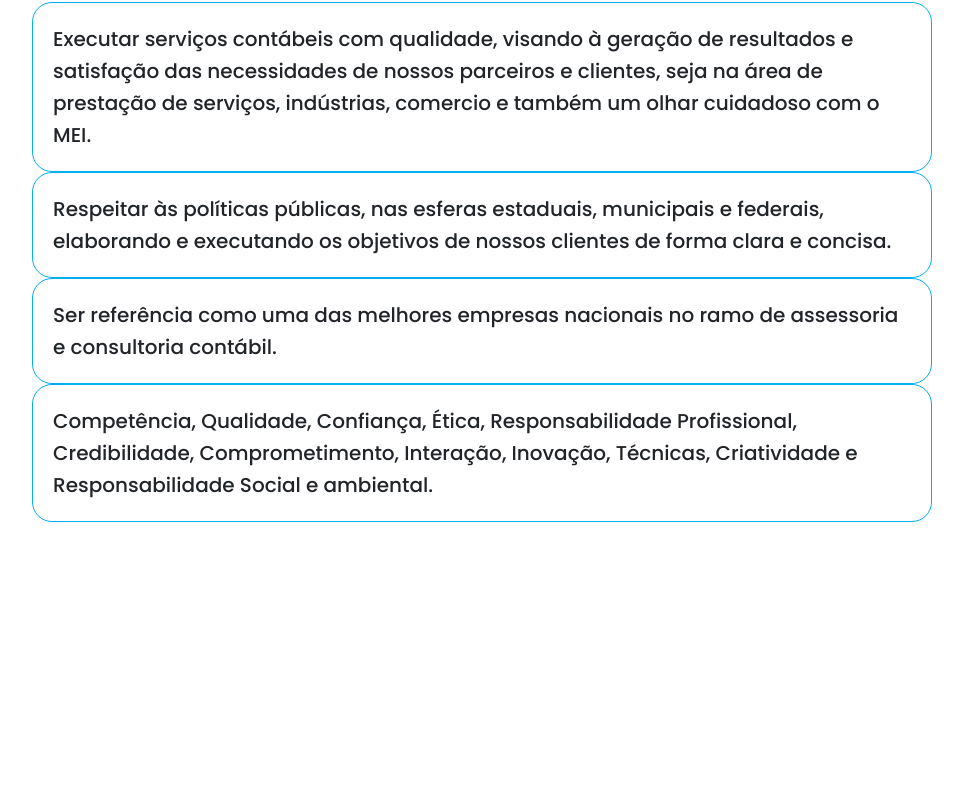
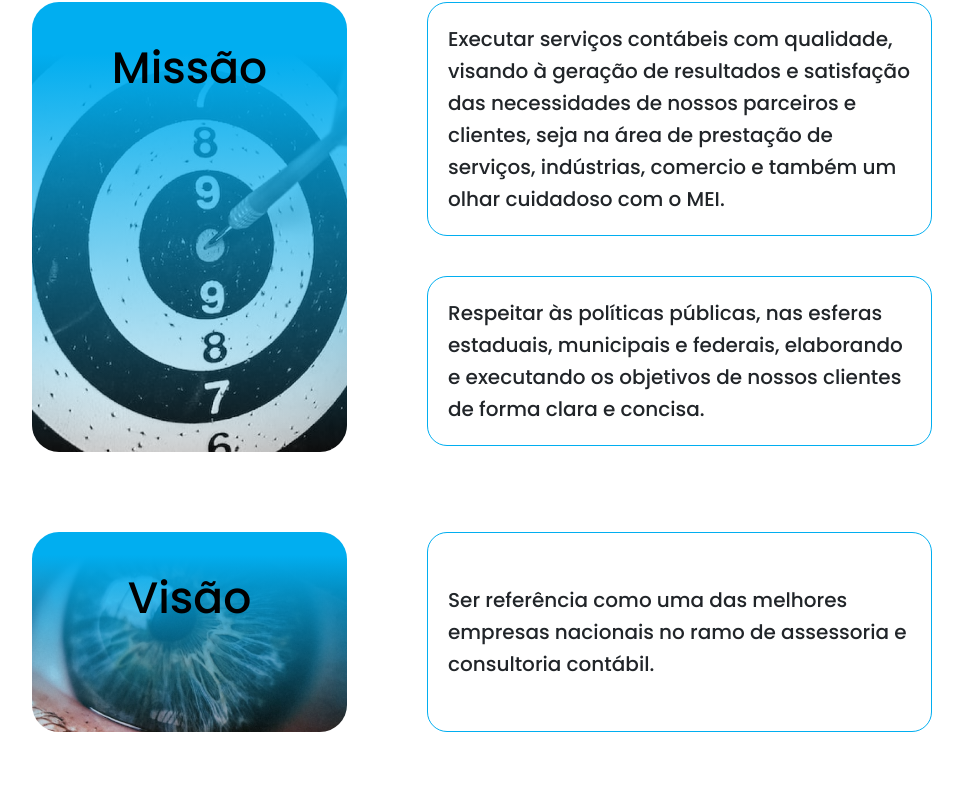
Before and after one commit to M1SS1NGHU3S/notekTemp, a React (Create React App) app: page /sobre in a window 1280 px wide. Shown: the part 2871-3681 px from the top of the page, without its empty margins (158-1121 px from the left). Before the commit the page ends 3393 px from the top, so only its background shows below. Built offline with nearby package versions, Linux system fonts and the light colour scheme.

Commit message:
SobreMissao adicionado

```diff
--- a/src/components/TextBox.css
+++ b/src/components/TextBox.css
@@ -1,8 +1,7 @@
 .text-box {
     padding: 20px;
-    width: inherit;
-    height: inherit;
     display: inline-grid;
     justify-content: center;
     align-items: center;
+    align-content: center;
 }
--- a/src/components/TextBox.js
+++ b/src/components/TextBox.js
@@ -1,10 +1,14 @@
 import "./TextBox.css"
 
 function TextBox(props) {
+    const boxSize = {
+        height: props.style.height,
+        width: props.style.width
+    }
     const paragraphs = props.paragraphs.map((value) => <h3>{value}</h3>);
 
     return (
-        <div className="blue-border text-box">
+        <div className="blue-border text-box" style={boxSize}>
             {paragraphs}
         </div>
     )
--- a/src/index.css
+++ b/src/index.css
@@ -64,12 +64,6 @@ h3 {
     font-size: 18px;
 }
 
-@media (max-width: 800px) {
-    .text-box {
-        height: auto;
-    }
-}
-
 .column {
     float: left;
     height: fit-content;
@@ -83,6 +77,12 @@ h3 {
 
 .mobile {
     display: none;
+}
+
+@media (max-width: 800px) {
+    .text-box {
+        height: auto;
+    }
 }
 
 
--- a/src/sections/SobreBase.js
+++ b/src/sections/SobreBase.js
@@ -17,12 +17,16 @@ function SobreBase() {
             "precisar."
         ]
     ]
+    const textboxStyle = {
+        width: "inherit",
+        height: "inherit"
+    };
 
     return (
         <section className="sobre-base">
             <div className="sobre-base--container notek-container desktop">
                 <div className="sobre-base--item">
-                    <TextBox paragraphs={textboxContent[0]} />
+                    <TextBox paragraphs={textboxContent[0]} style={textboxStyle} />
                 </div>
                 <div className="sobre-base--item">
                     <LargeImgBox bgImage={img1} />
@@ -31,7 +35,7 @@ function SobreBase() {
                     <LargeImgBox bgImage={img2} />
                 </div>
                 <div className="sobre-base--item">
-                    <TextBox paragraphs={textboxContent[1]} />
+                    <TextBox paragraphs={textboxContent[1]} style={textboxStyle} />
                 </div>
             </div>
 
@@ -40,13 +44,13 @@ function SobreBase() {
                     <LargeImgBox bgImage={img1} />
                 </div>
                 <div className="sobre-base--item item-text">
-                    <TextBox paragraphs={textboxContent[0]} />
+                    <TextBox paragraphs={textboxContent[0]} style={textboxStyle} />
                 </div>
                 <div className="sobre-base--item item-img">
                     <LargeImgBox bgImage={img2} />
                 </div>
                 <div className="sobre-base--item item-text">
-                    <TextBox paragraphs={textboxContent[1]} />
+                    <TextBox paragraphs={textboxContent[1]} style={textboxStyle} />
                 </div>
             </div>
         </section>
--- a/src/sections/SobreMissao.css
+++ b/src/sections/SobreMissao.css
@@ -1,3 +1,46 @@
 .sobre-missao--container {
     margin: auto;
 }
+
+.sobre--img-box {
+    border-radius: 27px;
+    text-align: center;
+    padding-top: 40px;
+    height: inherit;
+}
+
+.missao1 > div:nth-child(1) {
+    margin-bottom: 40px;
+}
+
+.missao-left {
+    width: 35%;
+}
+
+.missao1 {
+    height: 420px;
+}
+
+.missao2 {
+    margin-block: 80px;
+    height: 200px;
+}
+
+.missao3 {
+    height: 250px;
+}
+
+.missao-right {
+    width: 65%;
+    padding-left: 80px;
+}
+
+@media (max-width: 1350px) {
+    .missao1 {
+        height: 450px;
+    }
+}
+
+@media (max-width: 800px) {
+
+}
--- a/src/sections/SobreMissao.js
+++ b/src/sections/SobreMissao.js
@@ -1,5 +1,8 @@
 import "./SobreMissao.css";
 import TextBox from "../components/TextBox";
+import imgValores from "../img/sobre-missao1.png";
+import imgVisao from "../img/sobre-missao2.png";
+import imgMissao from "../img/sobre-missao3.png";
 
 function SobreMissao() {
     const textboxContent = [
@@ -25,15 +28,58 @@ function SobreMissao() {
             "ambiental."
         ]
     ];
-    const textBoxes = textboxContent.map((value) => <TextBox paragraphs={value} />);
+    const textboxStyle = {
+        height: "inherit",
+        width: "initial"
+    }
 
     return (
         <section className="sobre-missao">
             <div className="sobre-missao--container notek-container">
-                {textBoxes}
+                <div className="missao--parent">
+                    <div className="missao-left missao1 column">
+                        <ImageBox bgImage={imgMissao} text="Missão" />
+                    </div>
+                    <div className="missao-right missao1 column">
+                        <TextBox paragraphs={textboxContent[0]} style={{height: "auto", width: "initial"}} />
+                        <TextBox paragraphs={textboxContent[1]} style={{height: "auto", width: "initial"}} />
+                    </div>
+                </div>
+                <div>
+                    <div className="missao-left missao2 column">
+                        <ImageBox bgImage={imgVisao} text="Visão" />
+                    </div>
+                    <div className="missao-right missao2 column">
+                        <TextBox paragraphs={textboxContent[2]} style={textboxStyle} />
+                    </div>
+                </div>
+                <div>
+                    <div className="missao-left missao3 column">
+                        <ImageBox bgImage={imgValores} text="Valores" />
+                    </div>
+                    <div className="missao-right missao3 column">
+                        <TextBox paragraphs={textboxContent[3]} style={textboxStyle} />
+                    </div>
+                </div>
             </div>
         </section>
     );
 }
 
+function ImageBox(props) {
+    const bgStyle = {
+        backgroundImage: `linear-gradient(180.03deg, #01AEF0 11.42%,
+            rgba(1, 174, 240, 0) 99.97%), url(${props.bgImage})`,
+        backgroundRepeat: "no-repeat",
+        backgroundSize: "cover",
+        backgroundPosition: "center",
+    }
+
+    return (
+        <div className="sobre--img-box" style={bgStyle}>
+            <h1>{props.text}</h1>
+        </div>
+    )
+}
+
 export default SobreMissao;
--- a/src/sections/SobreMudanca.js
+++ b/src/sections/SobreMudanca.js
@@ -22,19 +22,6 @@ function SobreMudanca(props) {
     return (
         <section className="sobre-mudanca">
             <h2 className="section-title">Sobre</h2>
-            <div className="sobre-mudanca--container notek-container blue-border mobile" style={backgroundStyle}>
-                <img className="sobre-mudanca--img" src={logo} alt="Notek Logo" />
-
-                <p className="sobre-mudanca--texto">
-                    Para registro de nossa marca, precisamos passar por uma pequena mudança, porém, ela agora é todinha nossa!
-                </p>
-                <p className="sobre-mudanca--texto">
-                    Agradecemos por acreditarem e confiarem em nós. Estaremos sempre juntos nos novos
-                    e maiores desafios que estão por vir.
-                </p>
-                {additionalElement}
-            </div>
-
             <div className="sobre-mudanca--container notek-container blue-border desktop" style={backgroundStyle}>
                 <div className="sobre-mudanca--column column left">
                     <p className="sobre-mudanca--texto">
@@ -50,6 +37,19 @@ function SobreMudanca(props) {
                     <img className="sobre-mudanca--img" src={logo} alt="Notek Logo" />
                 </div>
 
+                <div className="sobre-mudanca--container notek-container blue-border mobile" style={backgroundStyle}>
+                    <img className="sobre-mudanca--img" src={logo} alt="Notek Logo" />
+
+                    <p className="sobre-mudanca--texto">
+                        Para registro de nossa marca, precisamos passar por uma pequena mudança, porém, ela agora é todinha nossa!
+                    </p>
+                    <p className="sobre-mudanca--texto">
+                        Agradecemos por acreditarem e confiarem em nós. Estaremos sempre juntos nos novos
+                        e maiores desafios que estão por vir.
+                    </p>
+                    {additionalElement}
+                </div>
+
             </div>
         </section>
     );
```
